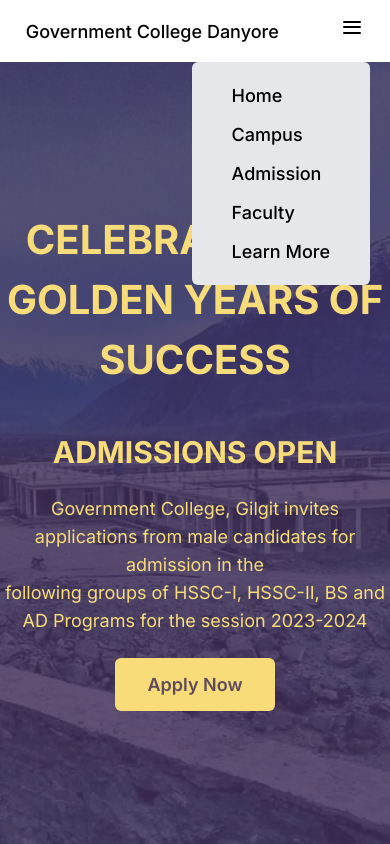
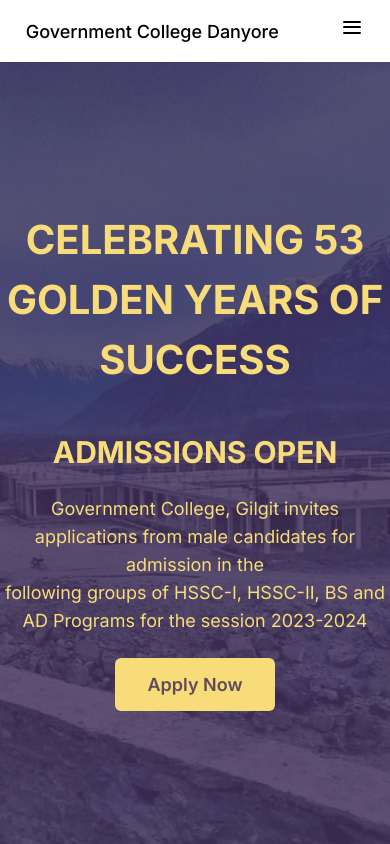
Before and after one commit to muzammil-15/govt_college, a Next.js app: page / in a window 390 px wide. Shown: the top 844 px of the page. Built offline with nearby package versions, Linux system fonts and the light colour scheme.

Commit message:
navbar change

```diff
--- a/components/navbar.jsx
+++ b/components/navbar.jsx
@@ -64,18 +64,18 @@ const Navbar = () => {
     </nav>
 
     <div
-        className={`flex bg-gray-200 px-10 py-5 rounded-md items-start justify-center flex-col gap-3 absolute right-5 top-15 z-10 ${isMenuOpen? 'hidden':'block'} md:hidden `}
+        className={`flex bg-gray-200 px-10 py-5 rounded-md items-start justify-center flex-col gap-3 absolute right-5 top-15 z-10 ${isMenuOpen? 'block':'hidden'} md:hidden `}
       >
-        <Link href="#" className="navlinks hover:text-gray-600">
+        <Link href="/" className="navlinks hover:text-gray-600">
             Home
         </Link>
         <Link href="#" className="navlinks hover:text-gray-600">
             Campus
         </Link>
-        <Link href="#" className="navlinks hover:text-gray-600">
+        <Link href="/admission" className="navlinks hover:text-gray-600">
             Admission
         </Link>
-        <Link href="#" className="navlinks hover:text-gray-600">
+        <Link href="/faculty" className="navlinks hover:text-gray-600">
             Faculty
         </Link>
         <Link href="#" className="navlinks hover:text-gray-600">
```
